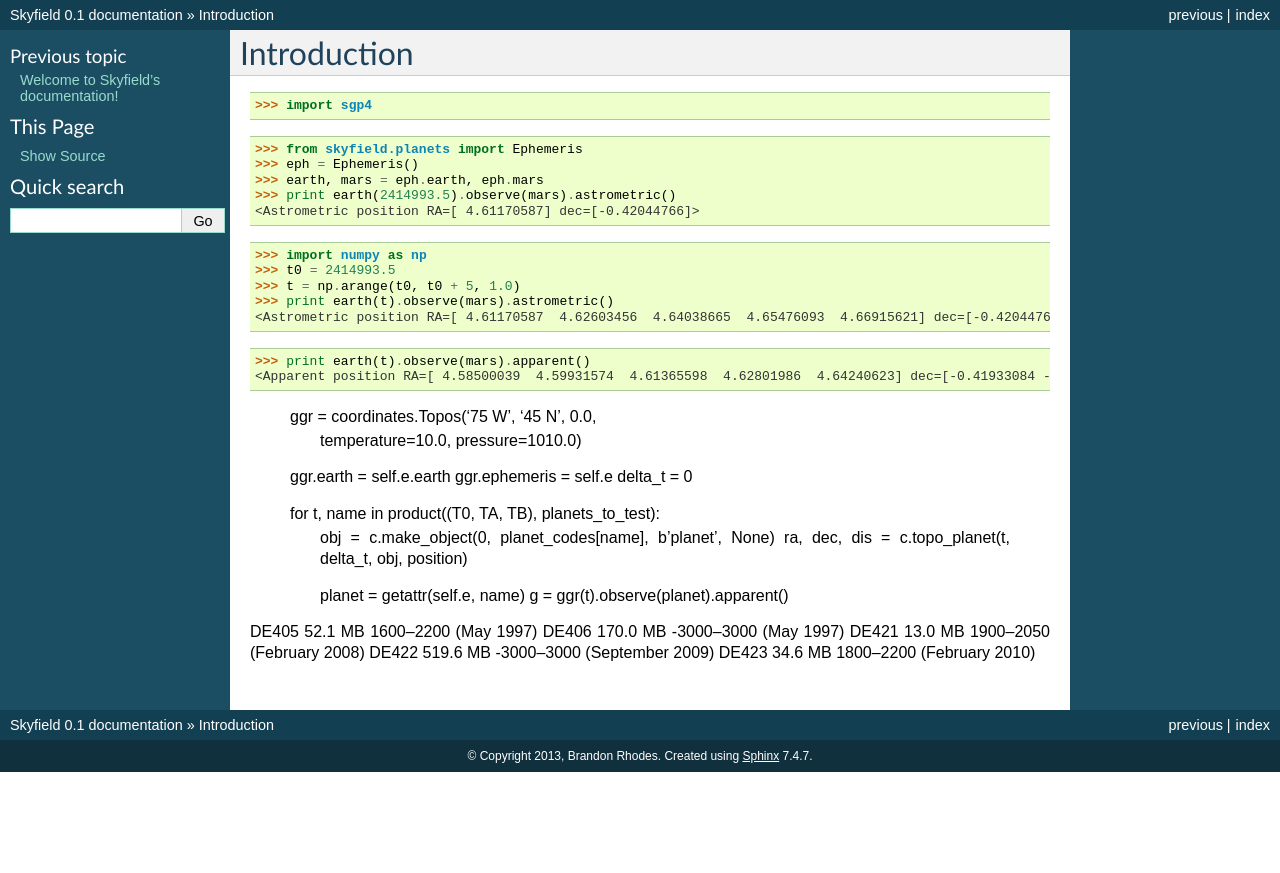
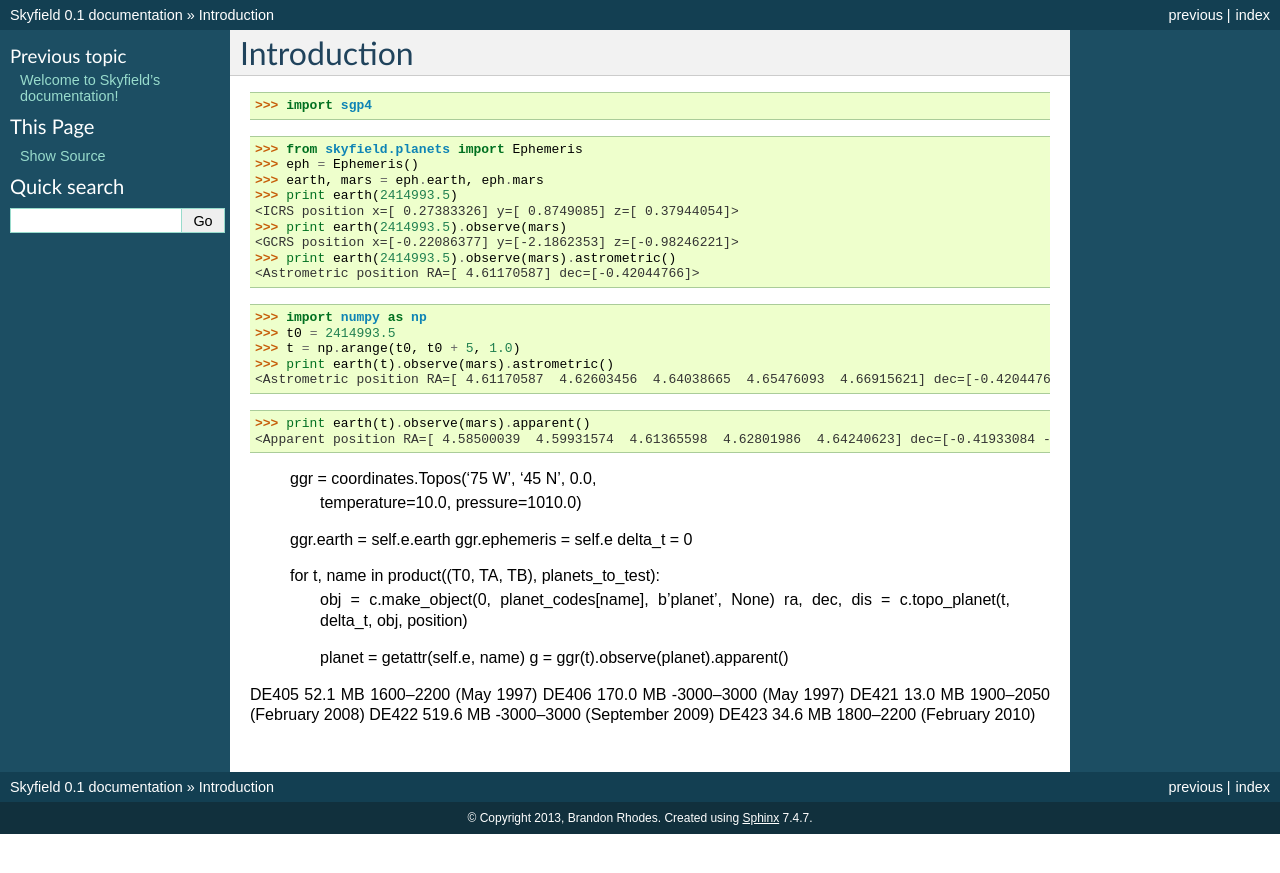
Before and after one commit to skyfielders/python-skyfield, a Sphinx documentation site: the page built from skyfield/documentation/introduction.rst, in a window 1280 px wide. Shown: the top 873 px of the page. Built offline with Sphinx 7.4.7, drawn with Linux system fonts in a browser that asks for light colours.

```diff
--- a/skyfield/documentation/introduction.rst
+++ b/skyfield/documentation/introduction.rst
@@ -10,6 +10,10 @@ Introduction
 >>> from skyfield.planets import Ephemeris
 >>> eph = Ephemeris()
 >>> earth, mars = eph.earth, eph.mars
+>>> print earth(2414993.5)
+<ICRS position x=[ 0.27383326] y=[ 0.8749085] z=[ 0.37944054]>
+>>> print earth(2414993.5).observe(mars)
+<GCRS position x=[-0.22086377] y=[-2.1862353] z=[-0.98246221]>
 >>> print earth(2414993.5).observe(mars).astrometric()
 <Astrometric position RA=[ 4.61170587] dec=[-0.42044766]>
 
```
Also changed, not shown: 1 other file.
